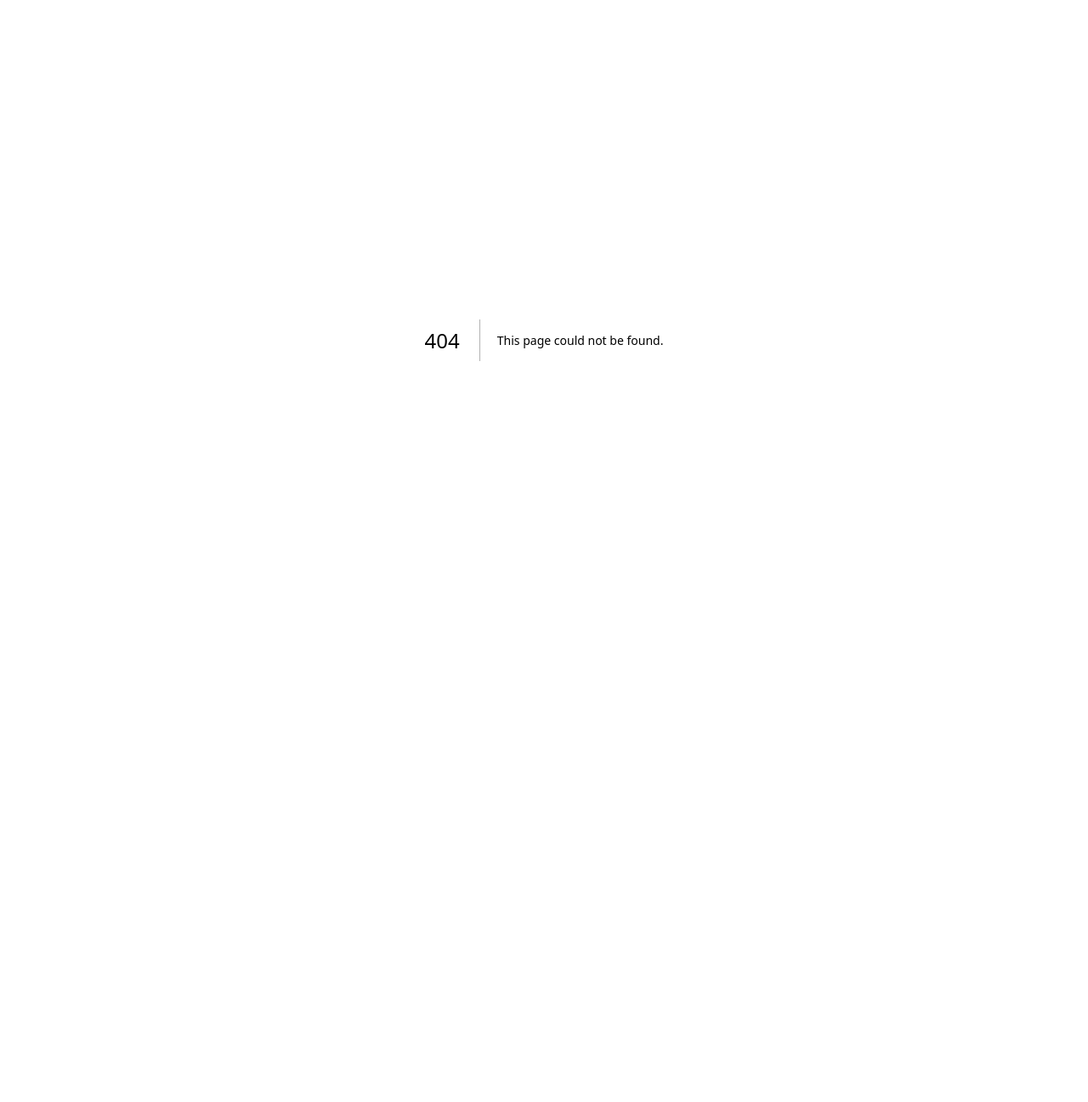
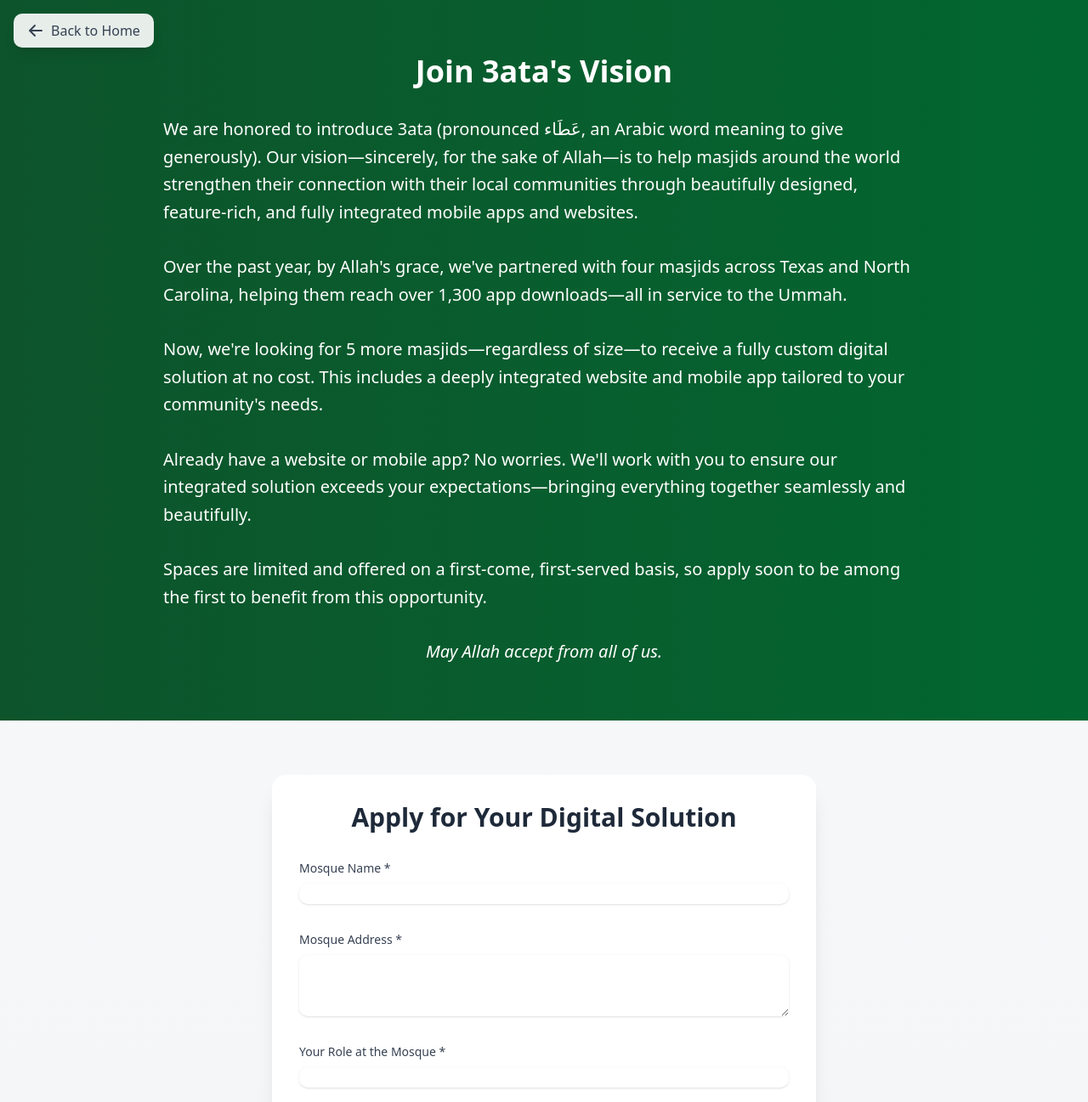
Before and after one commit to Naimy441/3ata, a Next.js app: page /apply in a window 1280 px wide. Before the commit this address had no page. Shown: the top 1297 px of the page at 85% size. Before the commit the page ends 800 px from the top, so only its background shows below. Built offline with nearby package versions, Linux system fonts and the light colour scheme.

Commit message:
Added formspree

```diff
--- /dev/null
+++ b/app/apply/page.tsx
@@ -0,0 +1,186 @@
+import Link from 'next/link';
+
+export default function ApplyPage() {
+  return (
+    <div className="min-h-screen bg-gradient-to-b from-gray-50 to-gray-100">
+      {/* Back Button */}
+      <div className="fixed top-4 left-4 z-50">
+        <Link href="/">
+          <button className="flex items-center gap-2 bg-white/90 backdrop-blur-sm px-4 py-2 rounded-lg shadow-lg text-gray-700 hover:bg-white transition-all duration-200">
+            <svg
+              xmlns="http://www.w3.org/2000/svg"
+              className="h-5 w-5"
+              viewBox="0 0 20 20"
+              fill="currentColor"
+            >
+              <path
+                fillRule="evenodd"
+                d="M9.707 16.707a1 1 0 01-1.414 0l-6-6a1 1 0 010-1.414l6-6a1 1 0 011.414 1.414L5.414 9H17a1 1 0 110 2H5.414l4.293 4.293a1 1 0 010 1.414z"
+                clipRule="evenodd"
+              />
+            </svg>
+            Back to Home
+          </button>
+        </Link>
+      </div>
+
+      {/* Banner Section */}
+      <div className="bg-gradient-to-r from-green-900 to-green-800 text-white py-16 px-4">
+        <div className="max-w-4xl mx-auto space-y-8">
+          <h1 className="text-4xl font-bold mb-8 text-center">Join 3ata's Vision</h1>
+
+          <p className="text-xl leading-relaxed">
+            We are honored to introduce 3ata (pronounced عَطَاء, an Arabic word meaning to give generously).
+            Our vision—sincerely, for the sake of Allah—is to help masjids around the world strengthen their
+            connection with their local communities through beautifully designed, feature-rich, and fully
+            integrated mobile apps and websites.
+          </p>
+
+          <p className="text-xl leading-relaxed">
+            Over the past year, by Allah's grace, we've partnered with four masjids across Texas and North Carolina,
+            helping them reach over 1,300 app downloads—all in service to the Ummah.
+          </p>
+
+          <p className="text-xl leading-relaxed">
+            Now, we're looking for 5 more masjids—regardless of size—to receive a fully custom digital solution at no cost.
+            This includes a deeply integrated website and mobile app tailored to your community's needs.
+          </p>
+
+          <p className="text-xl leading-relaxed">
+            Already have a website or mobile app? No worries. We'll work with you to ensure our integrated solution
+            exceeds your expectations—bringing everything together seamlessly and beautifully.
+          </p>
+
+          <p className="text-xl leading-relaxed">
+            Spaces are limited and offered on a first-come, first-served basis, so apply soon to be among the first
+            to benefit from this opportunity.
+          </p>
+
+          <p className="text-xl leading-relaxed text-center italic">
+            May Allah accept from all of us.
+          </p>
+        </div>
+      </div>
+
+      {/* Application Form Section */}
+      <div className="max-w-2xl mx-auto py-16 px-4">
+        <div className="bg-white rounded-2xl shadow-xl p-8 backdrop-blur-sm bg-opacity-90">
+          <h2 className="text-3xl font-bold mb-8 text-gray-800 text-center">Apply for Your Digital Solution</h2>
+
+          <form action="https://formspree.io/f/xvgakyjg" method="POST" className="space-y-8">
+            <div className="space-y-2">
+              <label htmlFor="mosqueName" className="block text-sm font-medium text-gray-700">
+                Mosque Name *
+              </label>
+              <input
+                type="text"
+                id="mosqueName"
+                name="mosqueName"
+                required
+                className="mt-1 block w-full rounded-lg border-gray-300 shadow-sm focus:border-green-500 focus:ring-green-500 transition-all duration-200"
+              />
+            </div>
+
+            <div className="space-y-2">
+              <label htmlFor="address" className="block text-sm font-medium text-gray-700">
+                Mosque Address *
+              </label>
+              <textarea
+                id="address"
+                name="address"
+                required
+                rows={3}
+                className="mt-1 block w-full rounded-lg border-gray-300 shadow-sm focus:border-green-500 focus:ring-green-500 transition-all duration-200"
+              />
+            </div>
+
+            <div className="space-y-2">
+              <label htmlFor="role" className="block text-sm font-medium text-gray-700">
+                Your Role at the Mosque *
+              </label>
+              <input
+                type="text"
+                id="role"
+                name="role"
+                required
+                className="mt-1 block w-full rounded-lg border-gray-300 shadow-sm focus:border-green-500 focus:ring-green-500 transition-all duration-200"
+              />
+            </div>
+
+            <div className="space-y-2">
+              <label htmlFor="email" className="block text-sm font-medium text-gray-700">
+                Your Email Address *
+              </label>
+              <input
+                type="email"
+                id="email"
+                name="email"
+                required
+                className="mt-1 block w-full rounded-lg border-gray-300 shadow-sm focus:border-green-500 focus:ring-green-500 transition-all duration-200"
+                placeholder="We'll use this to get back to you"
+              />
+            </div>
+
+            <div className="space-y-2">
+              <label htmlFor="phone" className="block text-sm font-medium text-gray-700">
+                Your Phone Number *
+              </label>
+              <input
+                type="tel"
+                id="phone"
+                name="phone"
+                required
+                className="mt-1 block w-full rounded-lg border-gray-300 shadow-sm focus:border-green-500 focus:ring-green-500 transition-all duration-200"
+                placeholder="We'll use this to get back to you"
+              />
+            </div>
+
+            <div className="space-y-2">
+              <label htmlFor="website" className="block text-sm font-medium text-gray-700">
+                Current Website (if any)
+              </label>
+              <input
+                type="url"
+                id="website"
+                name="website"
+                className="mt-1 block w-full rounded-lg border-gray-300 shadow-sm focus:border-green-500 focus:ring-green-500 transition-all duration-200"
+              />
+            </div>
+
+            <div className="space-y-2">
+              <label htmlFor="app" className="block text-sm font-medium text-gray-700">
+                Current Mobile App (if any)
+              </label>
+              <input
+                type="url"
+                id="app"
+                name="app"
+                className="mt-1 block w-full rounded-lg border-gray-300 shadow-sm focus:border-green-500 focus:ring-green-500 transition-all duration-200"
+              />
+            </div>
+
+            <div className="space-y-2">
+              <label htmlFor="additionalInfo" className="block text-sm font-medium text-gray-700">
+                Additional Information
+              </label>
+              <textarea
+                id="additionalInfo"
+                name="additionalInfo"
+                rows={4}
+                className="mt-1 block w-full rounded-lg border-gray-300 shadow-sm focus:border-green-500 focus:ring-green-500 transition-all duration-200"
+                placeholder="Please share any additional information about your mosque and community that might help us better serve you."
+              />
+            </div>
+
+            <button
+              type="submit"
+              className="w-full bg-gradient-to-r from-green-600 to-green-700 text-white py-4 px-6 rounded-lg hover:from-green-700 hover:to-green-800 focus:outline-none focus:ring-2 focus:ring-green-500 focus:ring-offset-2 transition-all duration-200 transform hover:scale-[1.02]"
+            >
+              Submit Application
+            </button>
+          </form>
+        </div>
+      </div>
+    </div>
+  );
+}
--- a/app/page.tsx
+++ b/app/page.tsx
@@ -45,7 +45,7 @@ export default function Home() {
             </div>
             <div className="md:w-1/2">
               <video
-                src="/demo.mp4"
+                src="/demo2.mp4"
                 width={600}
                 height={600}
                 className="rounded-xl shadow-xl"
--- a/package.json
+++ b/package.json
@@ -15,6 +15,7 @@
     "@radix-ui/react-slot": "^1.2.0",
     "class-variance-authority": "^0.7.1",
     "clsx": "^2.1.1",
+    "framer-motion": "^12.10.5",
     "lucide-react": "^0.507.0",
     "next": "^15.3.1",
     "react": "^19.1.0",
```
Also changed, not shown: 2 other files (tests, documents, lock files or other folders).
